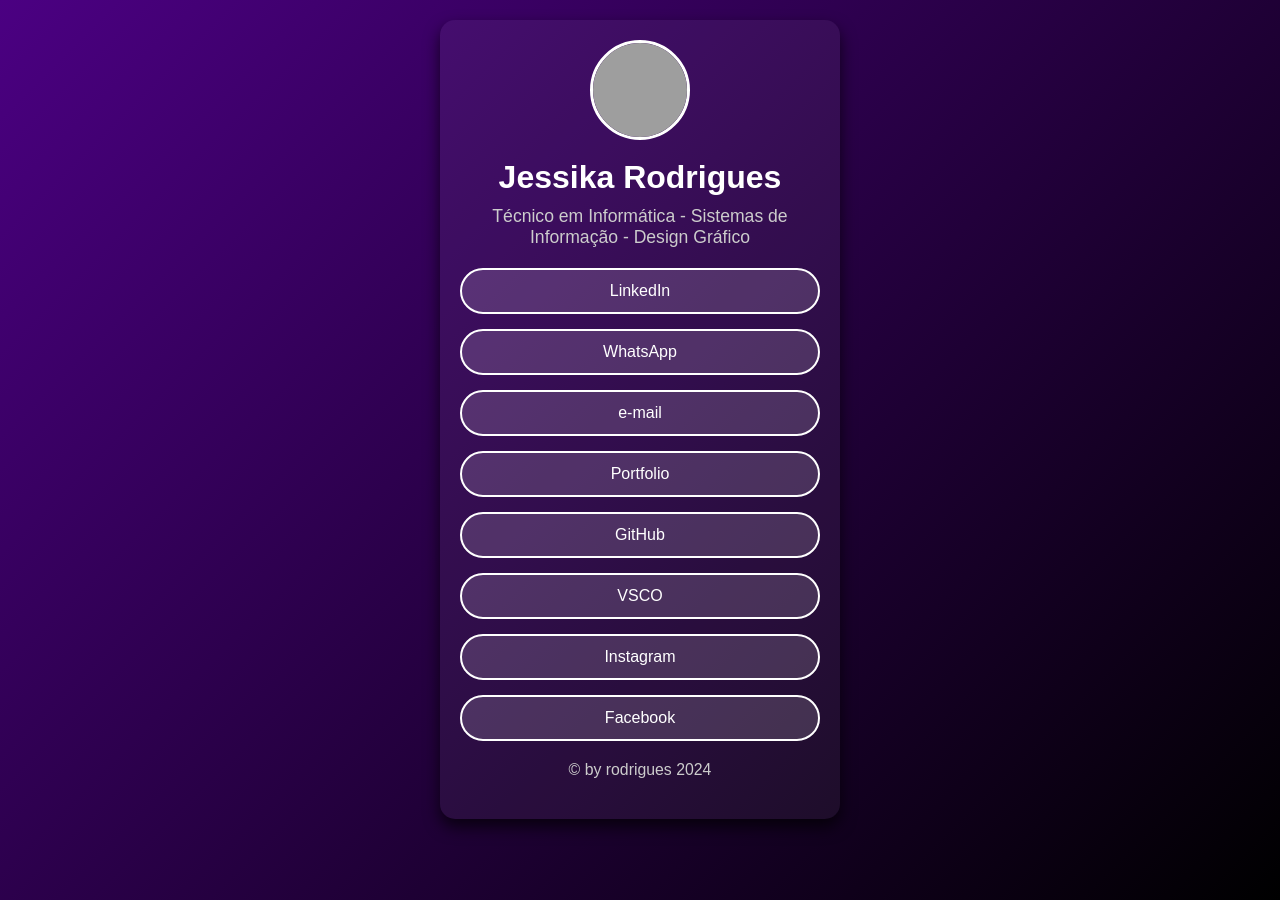
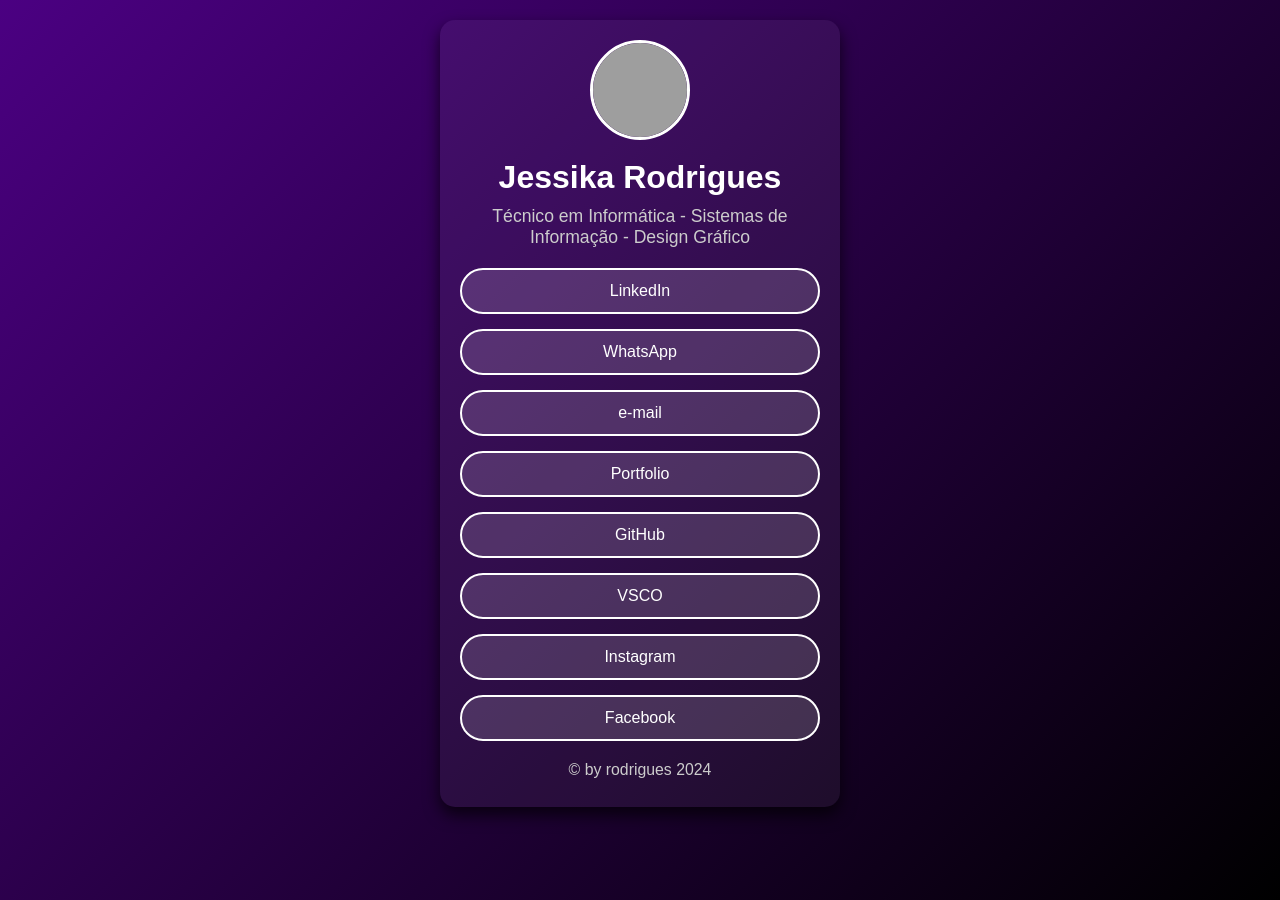
Before and after one commit to jesscatt/Jessika.rodrigues, a Jekyll site: the page built from index.md, in a window 1280 px wide. Built offline with Jekyll 4.4.1, drawn with Linux system fonts in a browser that asks for light colours; grey boxes are pictures that could not be loaded.

Commit message:
Update style.css

```diff
--- a/assets/style.css
+++ b/assets/style.css
@@ -56,7 +56,7 @@ h1 {
 
 p {
   font-size: 1.1em;
-  margin-bottom: 20px;
+  margin-bottom: 8px;
   color: #ccc; /* Texto um pouco mais escuro para contraste */
 }
 
```
